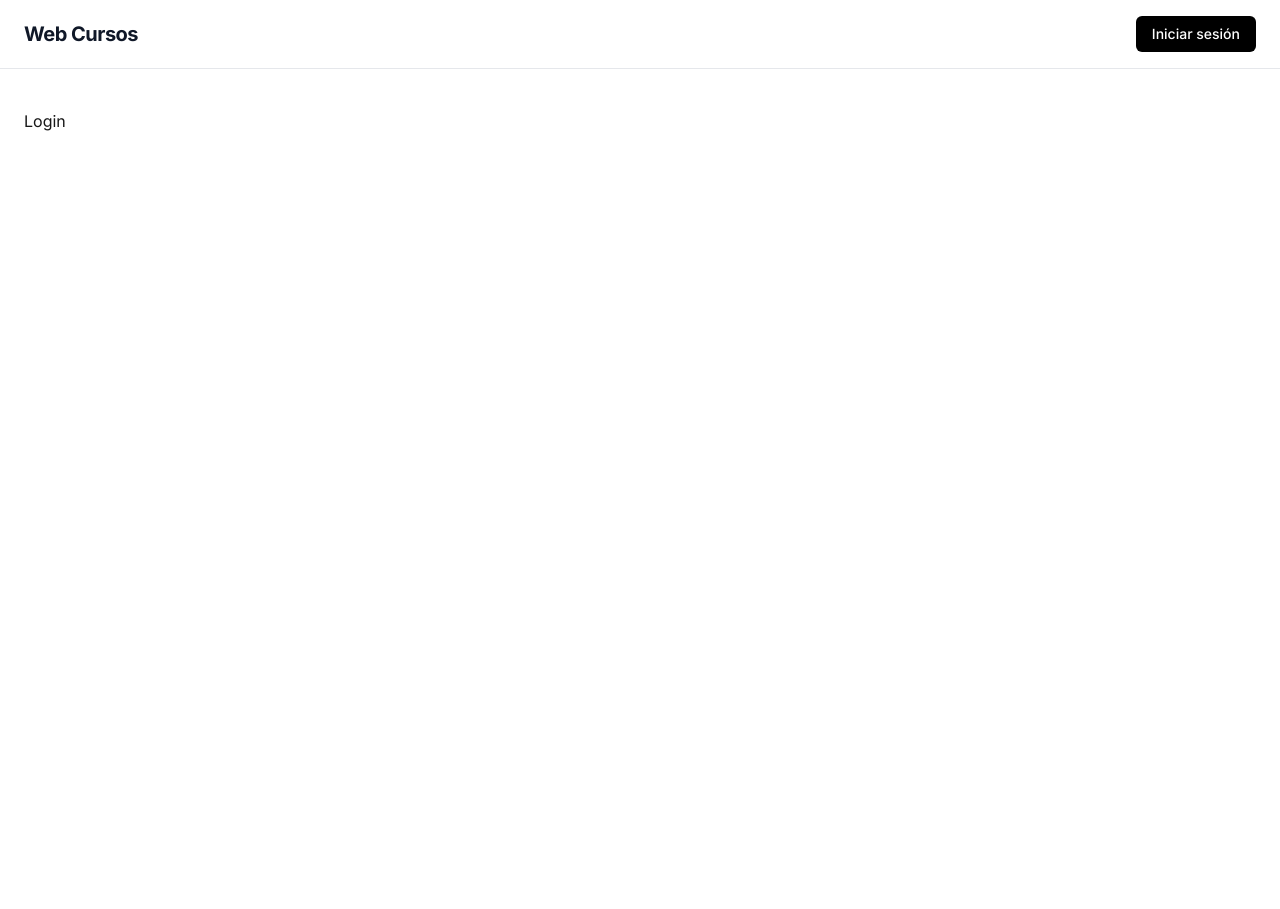
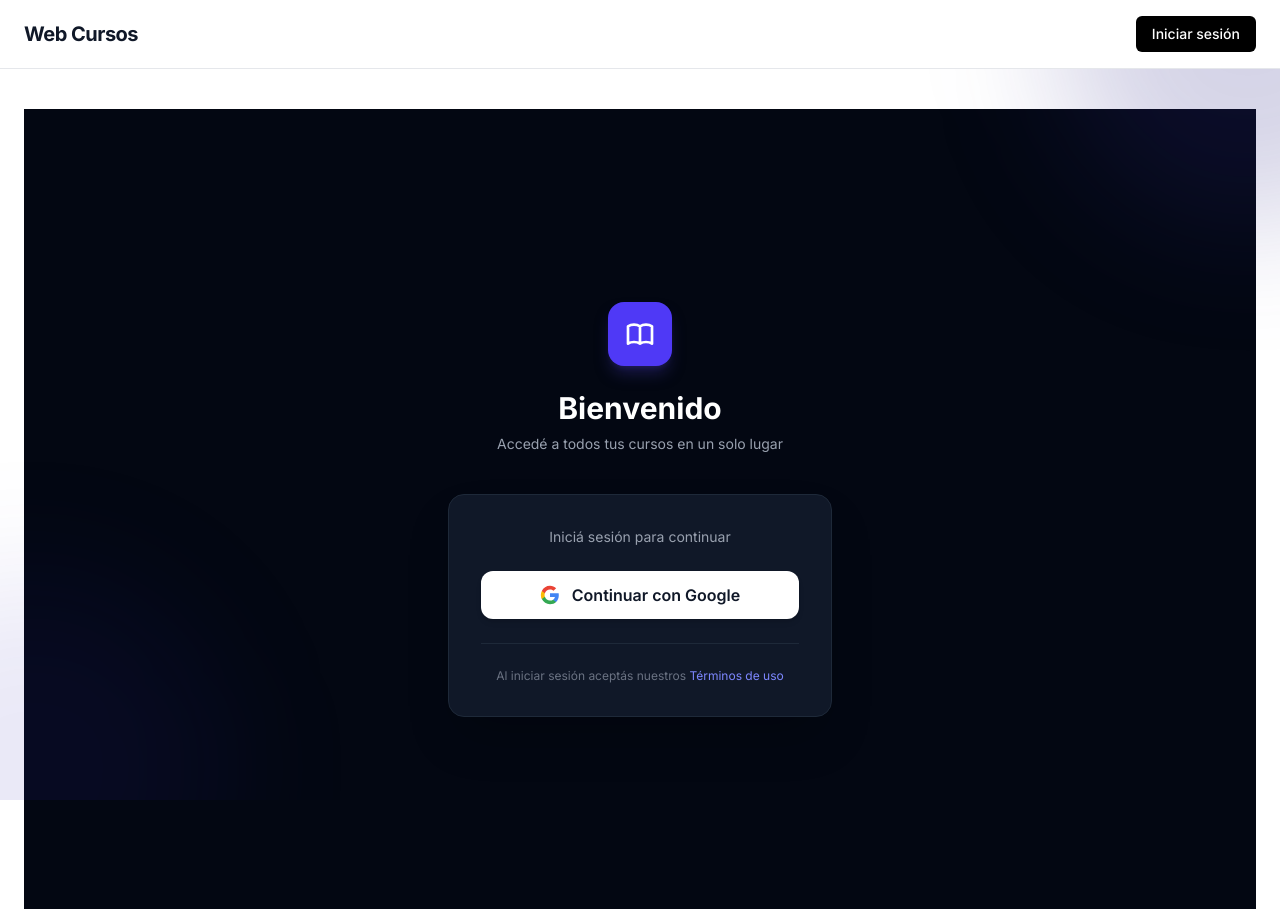
Before and after one commit to Yeu07/WebCursos, a Next.js app in the folder frontend/: page /Login in a window 1280 px wide. Before the commit the page ends 800 px from the top, so only its background shows below. Built offline with nearby package versions, Linux system fonts and the light colour scheme; no server answers.

Commit message:
Add login and profile view

```diff
--- a/frontend/src/app/Login/page.tsx
+++ b/frontend/src/app/Login/page.tsx
@@ -1,11 +1,59 @@
-import React from 'react'
+'use client'
+import { API_BASE_URL } from '@/src/services/constants';
 
-const Login = () => {
+export default function Login() {
+  const handleGoogleLogin = () => {
+    window.location.href = `${API_BASE_URL}/auth/google`;
+  };
+
   return (
-    <div>
-      Login
+    <div className="min-h-screen bg-gray-950 flex items-center justify-center px-4">
+
+      <div className="absolute inset-0 overflow-hidden pointer-events-none">
+        <div className="absolute -top-40 -right-40 w-96 h-96 bg-indigo-900/20 rounded-full blur-3xl" />
+        <div className="absolute -bottom-40 -left-40 w-96 h-96 bg-indigo-800/10 rounded-full blur-3xl" />
+      </div>
+
+      <div className="relative w-full max-w-sm">
+
+        <div className="text-center mb-10">
+          <div className="inline-flex items-center justify-center w-16 h-16 rounded-2xl bg-indigo-600 mb-6 shadow-lg shadow-indigo-900/50">
+            <svg className="w-8 h-8 text-white" fill="none" stroke="currentColor" viewBox="0 0 24 24">
+              <path strokeLinecap="round" strokeLinejoin="round" strokeWidth={2} d="M12 6.253v13m0-13C10.832 5.477 9.246 5 7.5 5S4.168 5.477 3 6.253v13C4.168 18.477 5.754 18 7.5 18s3.332.477 4.5 1.253m0-13C13.168 5.477 14.754 5 16.5 5c1.747 0 3.332.477 4.5 1.253v13C19.832 18.477 18.247 18 16.5 18c-1.746 0-3.332.477-4.5 1.253" />
+            </svg>
+          </div>
+          <h1 className="text-3xl font-bold text-white mb-2">Bienvenido</h1>
+          <p className="text-gray-400 text-sm">Accedé a todos tus cursos en un solo lugar</p>
+        </div>
+
+        <div className="bg-gray-900 border border-gray-800 rounded-2xl p-8 shadow-2xl">
+          <p className="text-center text-gray-400 text-sm mb-6">
+            Iniciá sesión para continuar
+          </p>
+
+          <button
+            onClick={handleGoogleLogin}
+            className="w-full flex items-center justify-center gap-3 bg-white hover:bg-gray-100
+                       text-gray-900 font-semibold py-3 px-4 rounded-xl transition-all duration-200
+                       shadow-md hover:shadow-lg hover:-translate-y-0.5 active:translate-y-0"
+          >
+            <svg className="w-5 h-5" viewBox="0 0 24 24">
+              <path fill="#4285F4" d="M22.56 12.25c0-.78-.07-1.53-.2-2.25H12v4.26h5.92c-.26 1.37-1.04 2.53-2.21 3.31v2.77h3.57c2.08-1.92 3.28-4.74 3.28-8.09z"/>
+              <path fill="#34A853" d="M12 23c2.97 0 5.46-.98 7.28-2.66l-3.57-2.77c-.98.66-2.23 1.06-3.71 1.06-2.86 0-5.29-1.93-6.16-4.53H2.18v2.84C3.99 20.53 7.7 23 12 23z"/>
+              <path fill="#FBBC05" d="M5.84 14.09c-.22-.66-.35-1.36-.35-2.09s.13-1.43.35-2.09V7.07H2.18C1.43 8.55 1 10.22 1 12s.43 3.45 1.18 4.93l2.85-2.22.81-.62z"/>
+              <path fill="#EA4335" d="M12 5.38c1.62 0 3.06.56 4.21 1.64l3.15-3.15C17.45 2.09 14.97 1 12 1 7.7 1 3.99 3.47 2.18 7.07l3.66 2.84c.87-2.6 3.3-4.53 6.16-4.53z"/>
+            </svg>
+            Continuar con Google
+          </button>
+
+          <div className="mt-6 pt-6 border-t border-gray-800 text-center">
+            <p className="text-xs text-gray-500">
+              Al iniciar sesión aceptás nuestros{' '}
+              <span className="text-indigo-400 cursor-pointer hover:underline">Términos de uso</span>
+            </p>
+          </div>
+        </div>
+      </div>
     </div>
-  )
+  );
 }
-
-export default Login
--- a/frontend/src/app/profile/page.tsx
+++ b/frontend/src/app/profile/page.tsx
@@ -3,38 +3,108 @@ import { Suspense } from 'react';
 import { useRouter, useSearchParams } from 'next/navigation';
 import { useEffect } from 'react';
 import { useAuth } from '@/src/components/Providers';
+import { BookOpen, Mail, LogOut } from 'lucide-react';
 
 export const dynamic = 'force-dynamic';
 
 function ProfileContent() {
   const searchParams = useSearchParams();
   const router = useRouter();
-  const { dispatch } = useAuth();
+  const { dispatch, user, isAuthenticated } = useAuth();
   const login_info = JSON.parse(searchParams.get('login_info') ?? '{}');
 
   useEffect(() => {
     if (login_info?.user && login_info?.jwt) {
-      dispatch({
-        type: 'LOGIN',
-        payload: {
-          user: login_info.user,
-          jwt: login_info.jwt
-        }
-      });
+      dispatch({ type: 'LOGIN', payload: { user: login_info.user, jwt: login_info.jwt } });
       router.replace('/profile');
     }
   }, []);
 
+  const handleLogout = () => {
+    dispatch({ type: 'LOGOUT' });
+    router.push('/login');
+  };
+
+  const displayUser = login_info?.user ?? user;
+
+  if (!displayUser) {
+    return (
+      <div className="min-h-screen bg-gray-950 flex items-center justify-center">
+        <p className="text-gray-400">Cargando perfil...</p>
+      </div>
+    );
+  }
+
   return (
-    <div>
-      Perfil
+    <div className="min-h-screen bg-gray-950 text-white">
+
+      <div className="absolute inset-0 overflow-hidden pointer-events-none">
+        <div className="absolute -top-40 -right-40 w-96 h-96 bg-indigo-900/20 rounded-full blur-3xl" />
+      </div>
+
+      <div className="relative max-w-3xl mx-auto px-6 py-16">
+
+        <div className="flex flex-col items-center text-center mb-12">
+          {displayUser.pictureUrl ? (
+            <img
+              src={displayUser.pictureUrl}
+              alt={displayUser.firstName}
+              className="w-24 h-24 rounded-full border-4 border-indigo-600 shadow-xl shadow-indigo-900/40 mb-4"
+            />
+          ) : (
+            <div className="w-24 h-24 rounded-full bg-indigo-600 flex items-center justify-center text-3xl font-bold mb-4">
+              {displayUser.firstName?.[0]}
+            </div>
+          )}
+          <h1 className="text-3xl font-bold mb-1">
+            {displayUser.firstName} {displayUser.lastName}
+          </h1>
+          <div className="flex items-center gap-2 text-gray-400 text-sm">
+            <Mail size={14} />
+            <span>{displayUser.email}</span>
+          </div>
+        </div>
+
+        <div className="grid grid-cols-2 gap-4 mb-10">
+          <div className="bg-gray-900 border border-gray-800 rounded-2xl p-6 text-center">
+            <BookOpen size={24} className="text-indigo-400 mx-auto mb-2" />
+            <p className="text-2xl font-bold">0</p>
+            <p className="text-gray-400 text-sm mt-1">Cursos comprados</p>
+          </div>
+          <div className="bg-gray-900 border border-gray-800 rounded-2xl p-6 text-center">
+            <svg className="w-6 h-6 text-indigo-400 mx-auto mb-2" fill="none" stroke="currentColor" viewBox="0 0 24 24">
+              <path strokeLinecap="round" strokeLinejoin="round" strokeWidth={2} d="M14.752 11.168l-3.197-2.132A1 1 0 0010 9.87v4.263a1 1 0 001.555.832l3.197-2.132a1 1 0 000-1.664z" />
+              <path strokeLinecap="round" strokeLinejoin="round" strokeWidth={2} d="M21 12a9 9 0 11-18 0 9 9 0 0118 0z" />
+            </svg>
+            <p className="text-2xl font-bold">0</p>
+            <p className="text-gray-400 text-sm mt-1">Videos vistos</p>
+          </div>
+        </div>
+
+        <div className="bg-gray-900 border border-gray-800 rounded-2xl p-6">
+          <h2 className="text-lg font-semibold mb-4">Cuenta</h2>
+          <button
+            onClick={handleLogout}
+            className="w-full flex items-center gap-3 text-red-400 hover:text-red-300
+                       hover:bg-red-950/40 px-4 py-3 rounded-xl transition-colors text-sm font-medium"
+          >
+            <LogOut size={16} />
+            Cerrar sesión
+          </button>
+        </div>
+
+      </div>
     </div>
   );
 }
 
 export default function Profile() {
   return (
-    <Suspense fallback={<div>Cargando...</div>}>
+    <Suspense fallback={
+      <div className="min-h-screen bg-gray-950 flex items-center justify-center">
+        <div className="w-8 h-8 border-2 border-indigo-500 border-t-transparent rounded-full animate-spin" />
+      </div>
+    }>
       <ProfileContent />
     </Suspense>
   );
```
